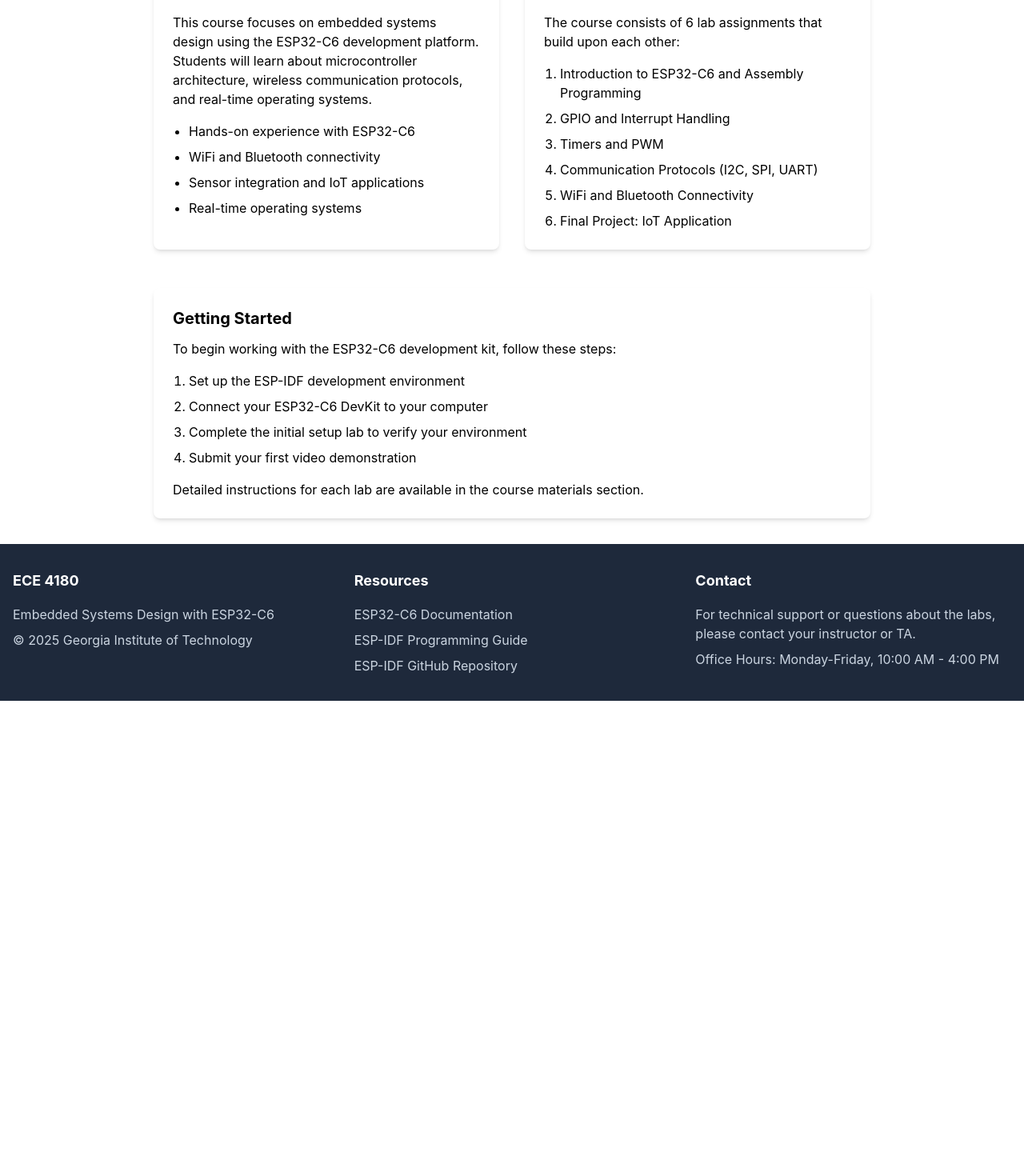
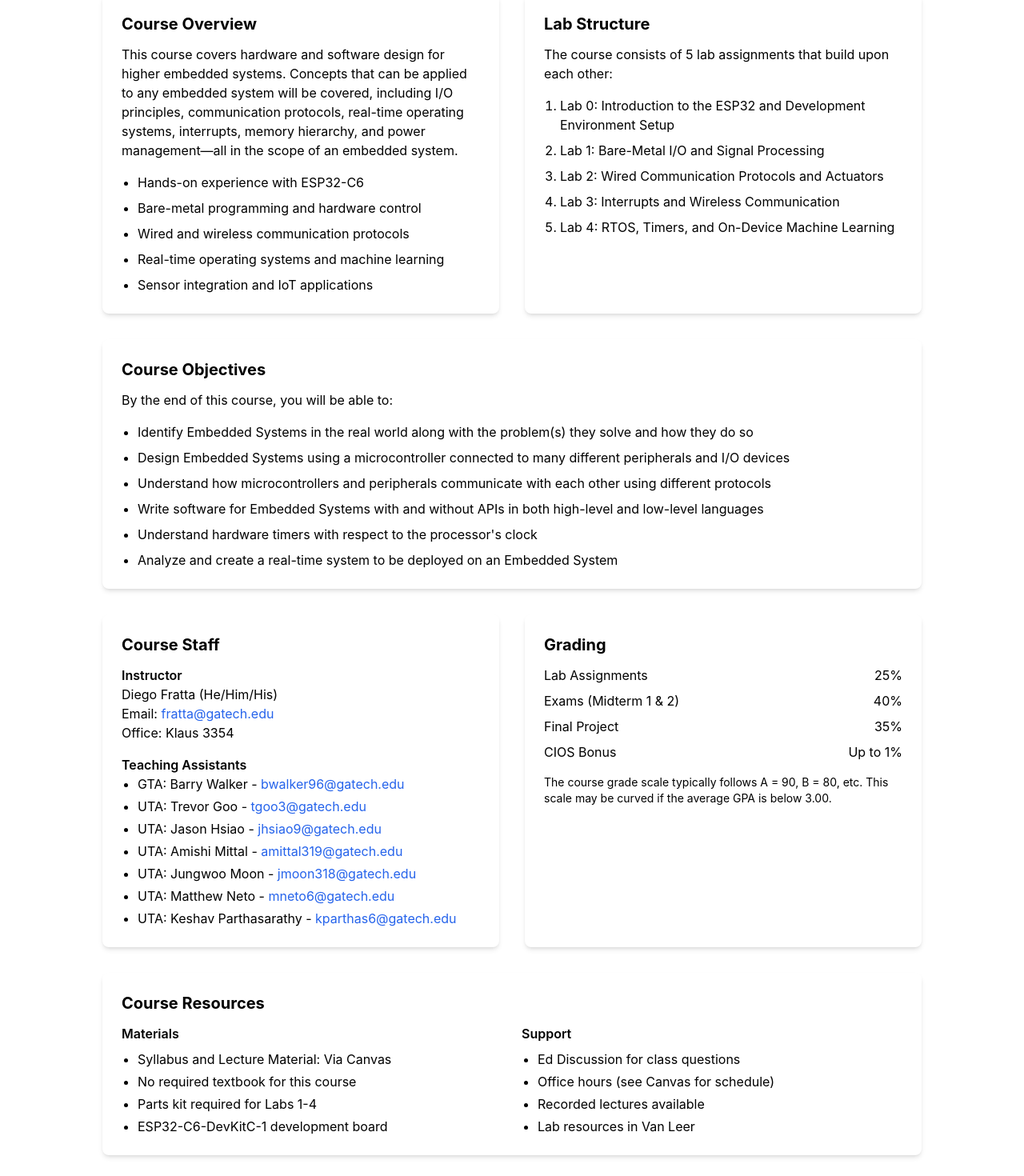
Before and after one commit to MattNeto928/embedded_frontend, a React (Create React App) app: page / in a window 1280 px wide. Shown: the part 460-1930 px from the top of the page at 80% size. Before the commit the page ends 1336 px from the top, so only its background shows below. Built offline with nearby package versions, Linux system fonts and the light colour scheme; no server answers.

Commit message:
Home page update

```diff
--- a/src/components/layout/Footer.tsx
+++ b/src/components/layout/Footer.tsx
@@ -56,9 +56,6 @@ const Footer: React.FC = () => {
             <p className="text-secondary-300">
               For technical support or questions about the labs, please contact your instructor or TA.
             </p>
-            <p className="text-secondary-300 mt-2">
-              Office Hours: Monday-Friday, 10:00 AM - 4:00 PM
-            </p>
           </div>
         </div>
       </div>
--- a/src/pages/HomePage.tsx
+++ b/src/pages/HomePage.tsx
@@ -6,10 +6,18 @@ const HomePage: React.FC = () => {
   const { isAuthenticated, user } = authState;
 
   return (
-    <div className="max-w-4xl mx-auto">
-      <div className="text-center mb-12">
+    <div className="max-w-5xl mx-auto">
+      <div className="text-center mb-8">
         <h1 className="text-4xl font-bold mb-4">ECE 4180: Embedded Systems Design</h1>
-        <p className="text-xl text-gray-600">ESP32-C6 Development Platform</p>
+        <p className="text-xl text-gray-600">ESP32-C6-DevKitC-1 Development Platform</p>
+        <div className="mt-4 flex flex-col md:flex-row justify-center gap-4">
+          <div className="bg-blue-50 px-4 py-2 rounded-md">
+            <p className="font-medium">Section A: 3:30 - 4:45PM T/R in Klaus 2456</p>
+          </div>
+          <div className="bg-blue-50 px-4 py-2 rounded-md">
+            <p className="font-medium">Section B: 3:30 - 4:45PM M/W in Klaus 2447</p>
+          </div>
+        </div>
       </div>
 
       <div className="bg-white rounded-lg shadow-md p-8 mb-8">
@@ -44,52 +52,113 @@ const HomePage: React.FC = () => {
         )}
       </div>
 
-      <div className="grid grid-cols-1 md:grid-cols-2 gap-8 mb-12">
+      <div className="grid grid-cols-1 md:grid-cols-2 gap-8 mb-8">
         <div className="bg-white rounded-lg shadow-md p-6">
           <h2 className="text-xl font-bold mb-3">Course Overview</h2>
           <p className="mb-4">
-            This course focuses on embedded systems design using the ESP32-C6 development platform.
-            Students will learn about microcontroller architecture, wireless communication protocols,
-            and real-time operating systems.
+            This course covers hardware and software design for higher embedded systems. Concepts that can be applied to any embedded system will be covered, including I/O principles, communication protocols, real-time operating systems, interrupts, memory hierarchy, and power management—all in the scope of an embedded system.
           </p>
           <ul className="list-disc pl-5 space-y-2">
             <li>Hands-on experience with ESP32-C6</li>
-            <li>WiFi and Bluetooth connectivity</li>
+            <li>Bare-metal programming and hardware control</li>
+            <li>Wired and wireless communication protocols</li>
+            <li>Real-time operating systems and machine learning</li>
             <li>Sensor integration and IoT applications</li>
-            <li>Real-time operating systems</li>
           </ul>
         </div>
 
         <div className="bg-white rounded-lg shadow-md p-6">
           <h2 className="text-xl font-bold mb-3">Lab Structure</h2>
           <p className="mb-4">
-            The course consists of 6 lab assignments that build upon each other:
+            The course consists of 5 lab assignments that build upon each other:
           </p>
           <ol className="list-decimal pl-5 space-y-2">
-            <li>Introduction to ESP32-C6 and Assembly Programming</li>
-            <li>GPIO and Interrupt Handling</li>
-            <li>Timers and PWM</li>
-            <li>Communication Protocols (I2C, SPI, UART)</li>
-            <li>WiFi and Bluetooth Connectivity</li>
-            <li>Final Project: IoT Application</li>
+            <li>Lab 0: Introduction to the ESP32 and Development Environment Setup</li>
+            <li>Lab 1: Bare-Metal I/O and Signal Processing</li>
+            <li>Lab 2: Wired Communication Protocols and Actuators</li>
+            <li>Lab 3: Interrupts and Wireless Communication</li>
+            <li>Lab 4: RTOS, Timers, and On-Device Machine Learning</li>
           </ol>
         </div>
       </div>
 
-      <div className="bg-white rounded-lg shadow-md p-6">
-        <h2 className="text-xl font-bold mb-3">Getting Started</h2>
-        <p className="mb-4">
-          To begin working with the ESP32-C6 development kit, follow these steps:
-        </p>
-        <ol className="list-decimal pl-5 space-y-2 mb-4">
-          <li>Set up the ESP-IDF development environment</li>
-          <li>Connect your ESP32-C6 DevKit to your computer</li>
-          <li>Complete the initial setup lab to verify your environment</li>
-          <li>Submit your first video demonstration</li>
-        </ol>
-        <p>
-          Detailed instructions for each lab are available in the course materials section.
-        </p>
+      <div className="bg-white rounded-lg shadow-md p-6 mb-8">
+        <h2 className="text-xl font-bold mb-3">Course Objectives</h2>
+        <p className="mb-4">By the end of this course, you will be able to:</p>
+        <ul className="list-disc pl-5 space-y-2">
+          <li>Identify Embedded Systems in the real world along with the problem(s) they solve and how they do so</li>
+          <li>Design Embedded Systems using a microcontroller connected to many different peripherals and I/O devices</li>
+          <li>Understand how microcontrollers and peripherals communicate with each other using different protocols</li>
+          <li>Write software for Embedded Systems with and without APIs in both high-level and low-level languages</li>
+          <li>Understand hardware timers with respect to the processor's clock</li>
+          <li>Analyze and create a real-time system to be deployed on an Embedded System</li>
+        </ul>
+      </div>
+
+      <div className="grid grid-cols-1 md:grid-cols-2 gap-8 mb-8">
+        <div className="bg-white rounded-lg shadow-md p-6">
+          <h2 className="text-xl font-bold mb-3">Course Staff</h2>
+          <div className="mb-4">
+            <h3 className="font-semibold">Instructor</h3>
+            <p>Diego Fratta (He/Him/His)</p>
+            <p>Email: <a href="mailto:fratta@gatech.edu" className="text-blue-600 hover:underline">fratta@gatech.edu</a></p>
+            <p>Office: Klaus 3354</p>
+          </div>
+          <div>
+            <h3 className="font-semibold">Teaching Assistants</h3>
+            <ul className="list-disc pl-5 space-y-1">
+              <li>GTA: Barry Walker - <a href="mailto:bwalker96@gatech.edu" className="text-blue-600 hover:underline">bwalker96@gatech.edu</a></li>
+              <li>UTA: Trevor Goo - <a href="mailto:tgoo3@gatech.edu" className="text-blue-600 hover:underline">tgoo3@gatech.edu</a></li>
+              <li>UTA: Jason Hsiao - <a href="mailto:jhsiao9@gatech.edu" className="text-blue-600 hover:underline">jhsiao9@gatech.edu</a></li>
+              <li>UTA: Amishi Mittal - <a href="mailto:amittal319@gatech.edu" className="text-blue-600 hover:underline">amittal319@gatech.edu</a></li>
+              <li>UTA: Jungwoo Moon - <a href="mailto:jmoon318@gatech.edu" className="text-blue-600 hover:underline">jmoon318@gatech.edu</a></li>
+              <li>UTA: Matthew Neto - <a href="mailto:mneto6@gatech.edu" className="text-blue-600 hover:underline">mneto6@gatech.edu</a></li>
+              <li>UTA: Keshav Parthasarathy - <a href="mailto:kparthas6@gatech.edu" className="text-blue-600 hover:underline">kparthas6@gatech.edu</a></li>
+            </ul>
+          </div>
+        </div>
+
+        <div className="bg-white rounded-lg shadow-md p-6">
+          <h2 className="text-xl font-bold mb-3">Grading</h2>
+          <div className="grid grid-cols-2 gap-2">
+            <p>Lab Assignments</p>
+            <p className="text-right">25%</p>
+            <p>Exams (Midterm 1 & 2)</p>
+            <p className="text-right">40%</p>
+            <p>Final Project</p>
+            <p className="text-right">35%</p>
+            <p>CIOS Bonus</p>
+            <p className="text-right">Up to 1%</p>
+          </div>
+          <p className="mt-4 text-sm">
+            The course grade scale typically follows A = 90, B = 80, etc. This scale may be curved if the average GPA is below 3.00.
+          </p>
+        </div>
+      </div>
+
+
+      <div className="bg-white rounded-lg shadow-md p-6 mb-8">
+        <h2 className="text-xl font-bold mb-3">Course Resources</h2>
+        <div className="grid grid-cols-1 md:grid-cols-2 gap-6">
+          <div>
+            <h3 className="font-semibold mb-2">Materials</h3>
+            <ul className="list-disc pl-5 space-y-1">
+              <li>Syllabus and Lecture Material: Via Canvas</li>
+              <li>No required textbook for this course</li>
+              <li>Parts kit required for Labs 1-4</li>
+              <li>ESP32-C6-DevKitC-1 development board</li>
+            </ul>
+          </div>
+          <div>
+            <h3 className="font-semibold mb-2">Support</h3>
+            <ul className="list-disc pl-5 space-y-1">
+              <li>Ed Discussion for class questions</li>
+              <li>Office hours (see Canvas for schedule)</li>
+              <li>Recorded lectures available</li>
+              <li>Lab resources in Van Leer</li>
+            </ul>
+          </div>
+        </div>
       </div>
     </div>
   );
```
